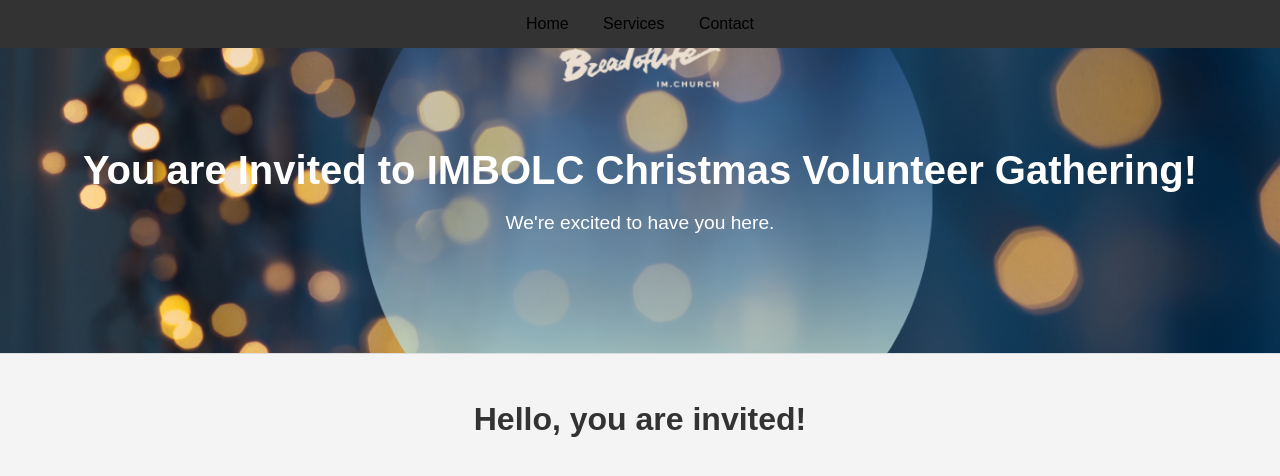
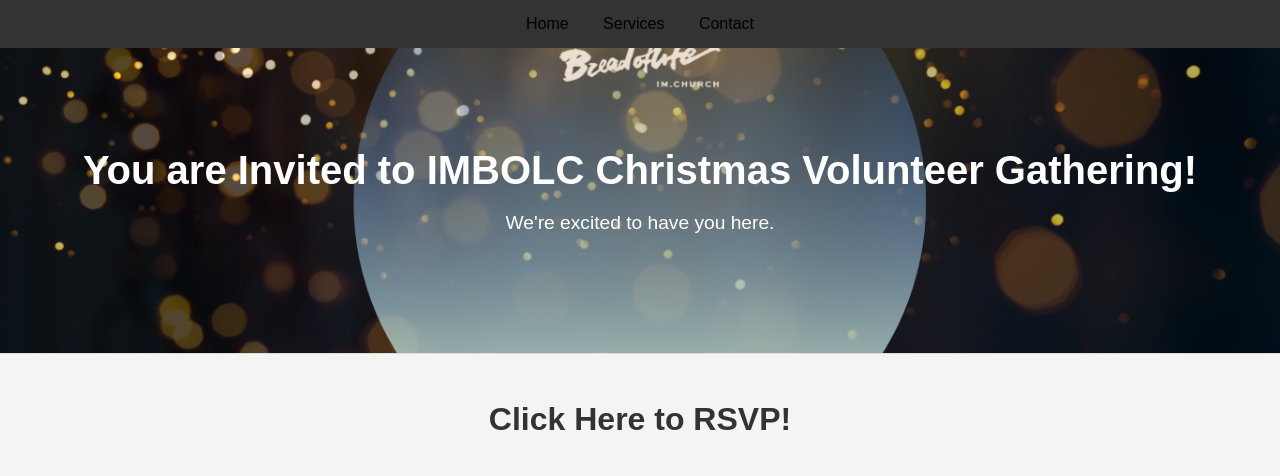
Before and after one commit to jesicaelizabeth03/imbolc-volunteer-gathering, a plain HTML site: page index.html in a window 1280 px wide. Drawn offline with Linux system fonts and the light colour scheme.

Commit message:
Update index.html

```diff
--- a/index.html
+++ b/index.html
@@ -27,7 +27,7 @@
         }
 
         .hero {
-            background: url('BG2.png') no-repeat center center/cover;
+            background: url('1.png') no-repeat center center/cover;
             padding: 100px 20px;
             text-align: center;
             border-bottom: 1px solid #ddd;
@@ -65,7 +65,7 @@
         <p>We're excited to have you here.</p>
     </div>
     <div class="content">
-        <h2 id="greeting">Hello, you are invited!</h2>
+        <h2 id="greeting">Click Here to RSVP!</h2>
     </div>
 
     <script>
@@ -73,7 +73,7 @@
             const urlParams = new URLSearchParams(window.location.search);
             const guestName = urlParams.get('guest_name');
             if (guestName) {
-                document.getElementById("greeting_header").innerText = `Hello ${decodeURIComponent(guestName)}, you are invited!`;
+                document.getElementById("greeting_header").innerText = `Hello ${decodeURIComponent(guestName)}, You are Invited to IMBOLC Christmas Volunteer Gathering!!`;
             }
         });
     </script>
```
